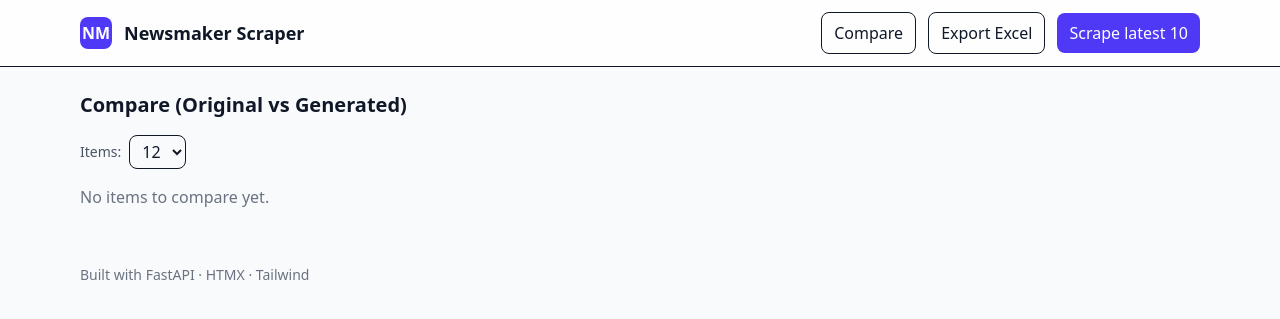
After one commit to mihailupu99/crawler-projecet, a FastAPI app: template app/web/templates/compare.html in a window 1280 px wide. The commit adds this page. Shown: the top 319 px of the page. Run offline with FastAPI, Linux system fonts and the light colour scheme; the template is opened without the code that fills it, so the values that code supplies are empty; some libraries are stand-ins or nearby versions.

Commit message:
update ui to show generated column

```diff
--- a/app/main.py
+++ b/app/main.py
@@ -10,11 +10,16 @@ import json, os
 
 from app.scraper import scrape_latest_wp_to_files, RESULTS_DIR
 
-from fastapi import Depends
+from fastapi import Depends, Query
 from sqlalchemy.orm import Session
 from sqlalchemy import select, func
 from app.db.session import get_db
 from app.db.models import Article, Asset, TextRow, AssetKind, TextKind
+
+from pathlib import Path
+
+from fastapi import HTTPException
+
 
 
 SITE_BASE = "https://newsmaker.md/ro"
@@ -64,6 +69,21 @@ def summarize_existing_results(results_dir: str = "crawled_results"):
             "paragraphs_count": m.get("paragraphs_count", 0),
         })
     return out
+
+def _read_body_text(article_id: str) -> str:
+    p = Path(RESULTS_DIR) / article_id / f"{article_id}.txt"
+    try:
+        return p.read_text(encoding="utf-8")
+    except Exception:
+        return ""
+
+
+def _find_article_summary(article_id: str):
+    posts = summarize_existing_results()
+    for p in posts:
+        if p.get("id") == article_id:
+            return p
+    return None
 
 app = FastAPI()
 templates = Jinja2Templates(directory="app/web/templates")
@@ -134,3 +154,73 @@ def list_articles(db: Session = Depends(get_db)):
             "texts": txt_count,
         })
     return results
+
+# Full compare panel (original vs generated)
+@app.get("/partials/article_compare", response_class=HTMLResponse)
+def article_compare(request: Request, article_id: str = Query(...)):
+    meta = _find_article_summary(article_id)
+    if not meta:
+        raise HTTPException(status_code=404, detail="Article not found")
+
+    original_text = _read_body_text(article_id)
+    # placeholders for future generated artifacts
+    generated_text = None
+    generated_image_web = None
+    gen_text_model = None
+    gen_img_model = None
+    gen_status = "No generations yet"
+
+    ctx = {
+        "request": request,
+        "article": {
+            **meta,
+            "original_text": original_text,
+            "generated_text": generated_text,
+            "generated_image_web": generated_image_web,
+            "gen_text_model": gen_text_model,
+            "gen_img_model": gen_img_model,
+            "gen_status": gen_status,
+        },
+    }
+    return templates.TemplateResponse("partials/article_compare.html", ctx)
+
+# Smaller panel that just shows the right-hand (Generated) side; useful for polling later
+@app.get("/partials/generated_panel", response_class=HTMLResponse)
+def generated_panel(request: Request, article_id: str = Query(...)):
+    meta = _find_article_summary(article_id)
+    if not meta:
+        raise HTTPException(status_code=404, detail="Article not found")
+    # same placeholders for now
+    ctx = {
+        "request": request,
+        "article": {
+            **meta,
+            "generated_text": None,
+            "generated_image_web": None,
+            "gen_text_model": None,
+            "gen_img_model": None,
+            "gen_status": "No generations yet",
+        },
+    }
+    return templates.TemplateResponse("partials/generated_panel.html", ctx)
+
+@app.get("/compare", response_class=HTMLResponse)
+def compare_page(request: Request):
+    # Shell page; list loads via HTMX
+    return templates.TemplateResponse("compare.html", {"request": request, "title": "Compare"})
+
+@app.get("/partials/compare_rows", response_class=HTMLResponse)
+def compare_rows(request: Request, limit: int = Query(12, ge=1, le=200)):
+    posts = summarize_existing_results()[:limit]
+    # enrich with original text + placeholders for generated
+    for a in posts:
+        a["original_text"] = _read_body_text(a["id"])
+        a["generated_text"] = None
+        a["generated_image_web"] = None
+        a["gen_text_model"] = None
+        a["gen_img_model"] = None
+        a["gen_status"] = "No generations yet."
+    return templates.TemplateResponse(
+        "partials/compare_list.html",
+        {"request": request, "posts": posts}
+    )
--- a/app/web/templates/base.html
+++ b/app/web/templates/base.html
@@ -38,6 +38,12 @@
         </div>
         <nav class="flex items-center gap-3">
           <a
+            href="/compare"
+            class="px-3 py-2 rounded-lg border hover:bg-gray-100"
+            >Compare</a
+          >
+
+          <a
             href="/export.xlsx"
             class="px-3 py-2 rounded-lg border hover:bg-gray-100"
             >Export Excel</a
--- /dev/null
+++ b/app/web/templates/compare.html
@@ -0,0 +1,32 @@
+<!-- app/web/templates/compare.html -->
+{% extends "base.html" %} {% block content %}
+<h2 class="text-xl font-semibold mb-4">Compare (Original vs Generated)</h2>
+
+<!-- Controls (optional) -->
+<div class="mb-4 flex gap-2 items-center">
+  <label class="text-sm text-gray-600">Items:</label>
+  <select
+    class="border rounded-lg px-2 py-1"
+    hx-get="/partials/compare_rows"
+    hx-target="#compare-list"
+    hx-swap="innerHTML"
+    name="limit"
+  >
+    <option value="6">6</option>
+    <option value="12" selected>12</option>
+    <option value="24">24</option>
+  </select>
+</div>
+
+<!-- Compare list loads via HTMX -->
+<div
+  id="compare-list"
+  class="space-y-6"
+  hx-get="/partials/compare_rows?limit=12"
+  hx-trigger="load"
+  hx-target="#compare-list"
+  hx-swap="innerHTML"
+>
+  <div class="text-gray-500">Loading comparisons…</div>
+</div>
+{% endblock %}
--- /dev/null
+++ b/app/web/templates/partials/compare_list.html
@@ -0,0 +1,102 @@
+<!-- app/web/templates/partials/compare_list.html -->
+{% if posts and posts|length > 0 %}
+<div class="space-y-6">
+  {% for a in posts %}
+  <article class="bg-white rounded-2xl border shadow-sm overflow-hidden">
+    <header class="p-4 border-b">
+      <h3 class="font-semibold leading-snug">{{ a.title }}</h3>
+      <div class="text-sm text-gray-500">
+        <span>{{ a.date }}</span>
+        {% if a.paragraphs_count %} ·
+        <span>{{ a.paragraphs_count }} par.</span>{% endif %} ·
+        <a
+          href="{{ a.url }}"
+          target="_blank"
+          rel="noopener"
+          class="text-indigo-600 hover:text-indigo-700"
+          >Source</a
+        >
+      </div>
+    </header>
+
+    <div class="p-4 grid grid-cols-1 md:grid-cols-2 gap-6">
+      <!-- Original (left) -->
+      <section class="space-y-3">
+        <div class="text-xs uppercase tracking-wide text-gray-500">
+          Original
+        </div>
+        {% set img = a.local_image_web or a.image_url %} {% if img %}
+        <img
+          src="{{ img }}"
+          alt=""
+          class="w-full rounded-lg object-contain max-h-80"
+        />
+        {% else %}
+        <div
+          class="h-40 bg-gray-100 rounded-lg flex items-center justify-center text-gray-400"
+        >
+          no image
+        </div>
+        {% endif %} {% if a.original_text %}
+        <pre
+          class="text-sm whitespace-pre-wrap leading-relaxed max-h-64 overflow-auto"
+        >
+{{ a.original_text }}</pre
+        >
+        {% else %}
+        <div class="text-sm text-gray-500">no text</div>
+        {% endif %}
+      </section>
+
+      <!-- Generated (right) -->
+      <section class="space-y-3">
+        <div class="flex items-center justify-between">
+          <div class="text-xs uppercase tracking-wide text-gray-500">
+            Generated
+          </div>
+          <!-- Will be wired later to enqueue -->
+          <div class="flex gap-2">
+            <button
+              class="px-2 py-1 rounded-md border text-xs text-gray-400 cursor-not-allowed"
+              disabled
+            >
+              Image → Text
+            </button>
+            <button
+              class="px-2 py-1 rounded-md border text-xs text-gray-400 cursor-not-allowed"
+              disabled
+            >
+              Text → Image
+            </button>
+          </div>
+        </div>
+
+        {% if a.generated_text %}
+        <pre
+          class="text-sm whitespace-pre-wrap bg-gray-50 rounded-lg p-3 max-h-64 overflow-auto"
+        >
+{{ a.generated_text }}</pre
+        >
+        <div class="text-xs text-gray-500">Model: {{ a.gen_text_model }}</div>
+        {% else %}
+        <div class="text-sm text-gray-500">No generated text yet.</div>
+        {% endif %} {% if a.generated_image_web %}
+        <img
+          src="{{ a.generated_image_web }}"
+          alt=""
+          class="w-full rounded-lg object-contain max-h-80"
+        />
+        <div class="text-xs text-gray-500">Model: {{ a.gen_img_model }}</div>
+        {% else %}
+        <div class="text-sm text-gray-500">No generated image yet.</div>
+        {% endif %} {% if not a.generated_text and not a.generated_image_web %}
+        <div class="text-xs text-gray-400">{{ a.gen_status }}</div>
+        {% endif %}
+      </section>
+    </div>
+  </article>
+  {% endfor %}
+</div>
+{% else %}
+<div class="text-gray-500">No items to compare yet.</div>
+{% endif %}
```
Also changed, not shown: app/web/templates/partials/article_compare.html (added, +41 -0 lines), app/web/templates/partials/generated_panel.html (added, +56 -0 lines), app/web/templates/partials/posts_fragment.html (+19 -8 lines).
